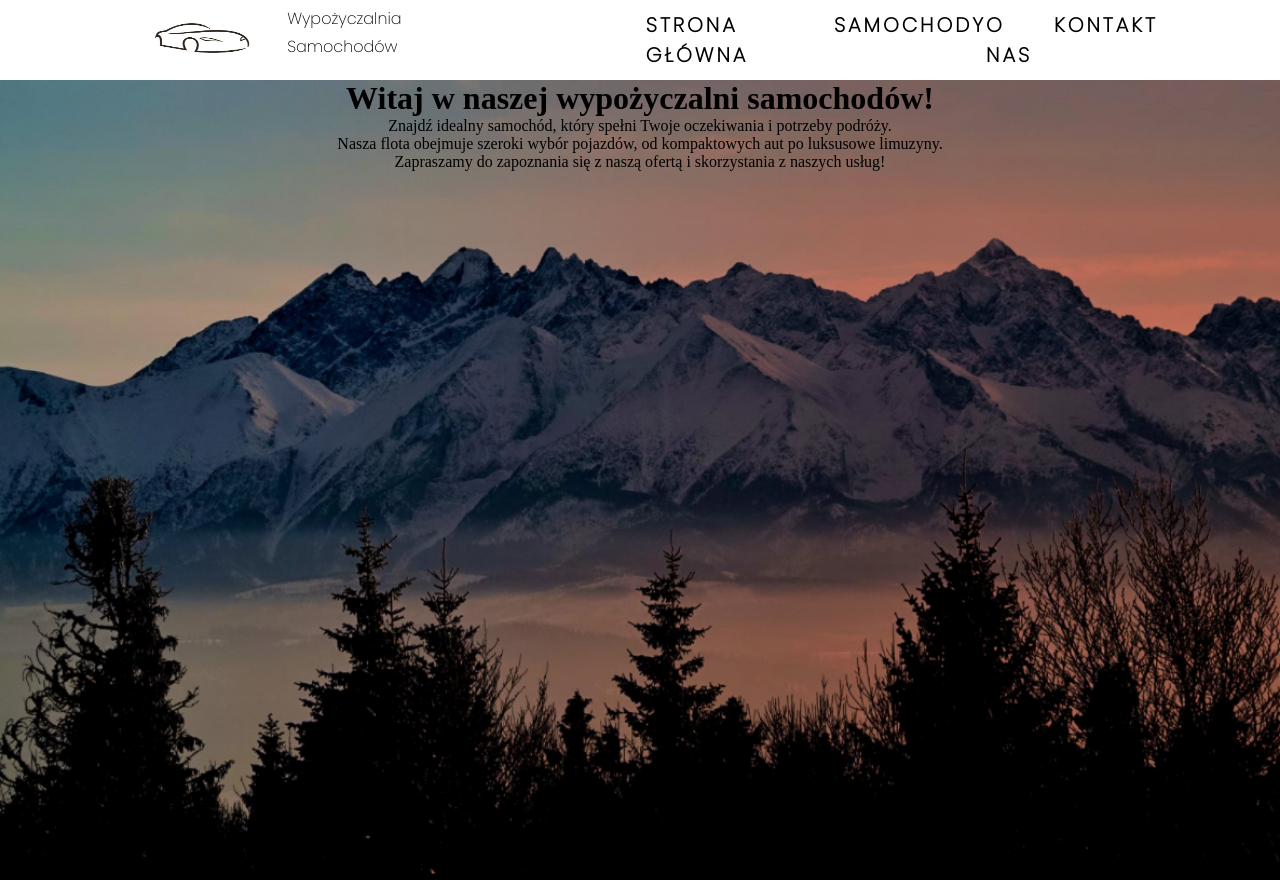
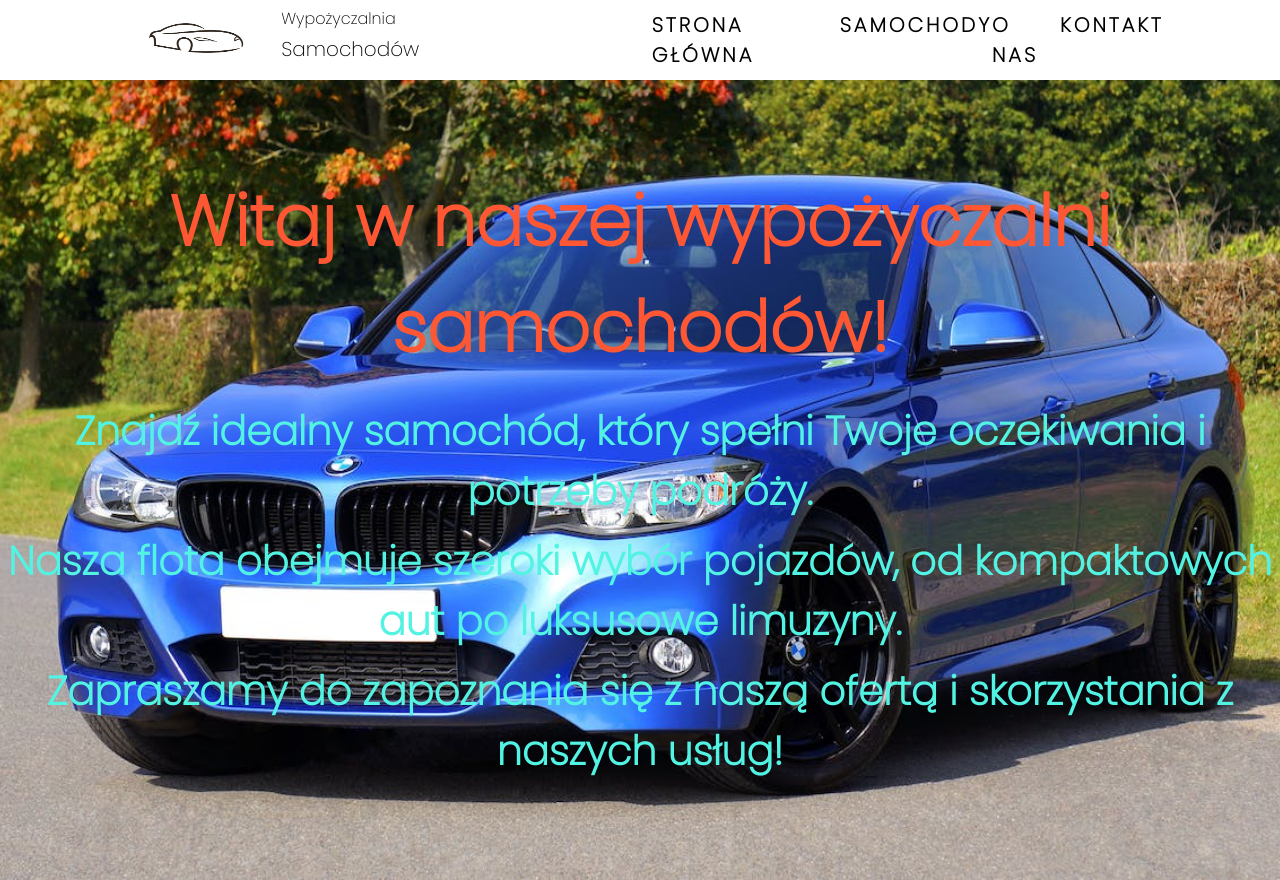
Before and after one commit to mateuszlasek/projekt-bazy-danych, a PHP site: page / in a window 1280 px wide. Run offline with PHP 8.4, Linux system fonts and the light colour scheme.

Commit message:
Add files via upload

```diff
--- a/projekt_db/css/style.css
+++ b/projekt_db/css/style.css
@@ -3,76 +3,105 @@
     padding: 0px;
     box-sizing: border-box;
 }
-.content{
+
+body {
+    font-family: 'Poppins', sans-serif;
+}
+
+.content {
     width: 100%;
     height: 100vh;
     overflow: hidden;
-    background-image: url("../images/tatry.png");
+    background-image: url("../images/background.jpeg");
     background-position: center;
     background-repeat: no-repeat;
     background-size: cover;
     text-align: center;
+    display: flex;
+    flex-direction: column;
+    align-items: center;
     justify-content: center;
+}
+.content h1 {
+    font-size: 70px; /* Zmieniłem rozmiar czcionki dla nagłówka */
+    margin-bottom: 20px; /* Dodatkowy margines dla estetyki */
+    color: #FF5733;
+    font-weight: bold;
+}
 
+.content p {
+    font-size: 40px; /* Zmieniłem rozmiar czcionki dla paragrafów */
+    margin-bottom: 10px; /* Dodatkowy margines dla estetyki */
+    color: rgb(82, 243, 227);
+    font-weight: bold;
 }
+
 .navbar {
-
     display: flex;
     justify-content: space-around;
     align-items: center;
     background-color: white;
-    font-family: 'Poppins', sans-serif;
 }
-.logo div{
-   float: left;
+
+.logo div {
+    float: left;
     margin-left: 5px;
     margin-top: 3px;
     margin-bottom: 0px;
+}
 
-}
-.logotext2{
-
+.logotext2 {
     position: relative;
     clear: both;
+    font-size: 20px; /* Adjust font size */
 }
-.nav-links{
+
+.nav-links {
     display: flex;
     justify-content: space-around;
     width: 40%;
 }
-.nav-links li{
+
+.nav-links li {
     list-style: none;
 }
-.nav-links li a{
+
+.nav-links li a {
     color: black;
     text-decoration: none;
     letter-spacing: 3px;
     font-weight: bold;
     font-size: 20px;
 }
-.nav-links li :hover{
+
+.nav-links li a:hover {
     color: #F67F7F;
 }
-.button{
+
+.button {
     display: none;
     cursor: pointer;
 }
-.button div{
+
+.button div {
     width: 25px;
     height: 3px;
     background-color: black;
     margin: 5px;
 }
-@media screen and (max-width:1024px){
-    .nav-links{
+
+@media screen and (max-width: 1024px) {
+    .nav-links {
         width: 60%;
     }
 }
-@media screen and (max-width:758px){
-    body{
+
+@media screen and (max-width: 758px) {
+    body {
         overflow-x: hidden;
     }
-    .nav-links{
+
+    .nav-links {
         position: absolute;
         right: 0px;
         height: 92vh;
@@ -86,10 +115,11 @@
         transition: transform 0.5s ease-in;
     }
 
-    .button{
+    .button {
         display: block;
     }
-    .nav-active{
+
+    .nav-links.nav-active {
         transform: translateX(0%);
     }
 }
```
Also changed, not shown: projekt_db/css/styleabout.css (+10 -3 lines), projekt_db/css/stylegallery.css (+79 -37 lines), projekt_db/css/font-awesome.min.css.
